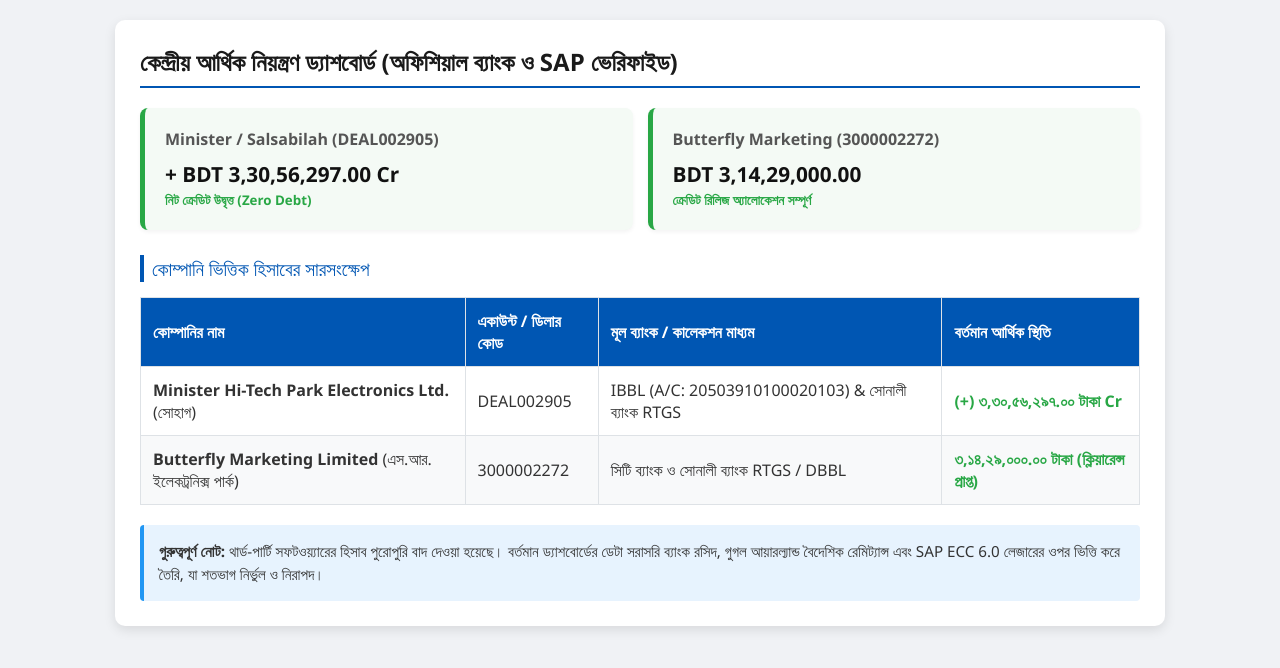
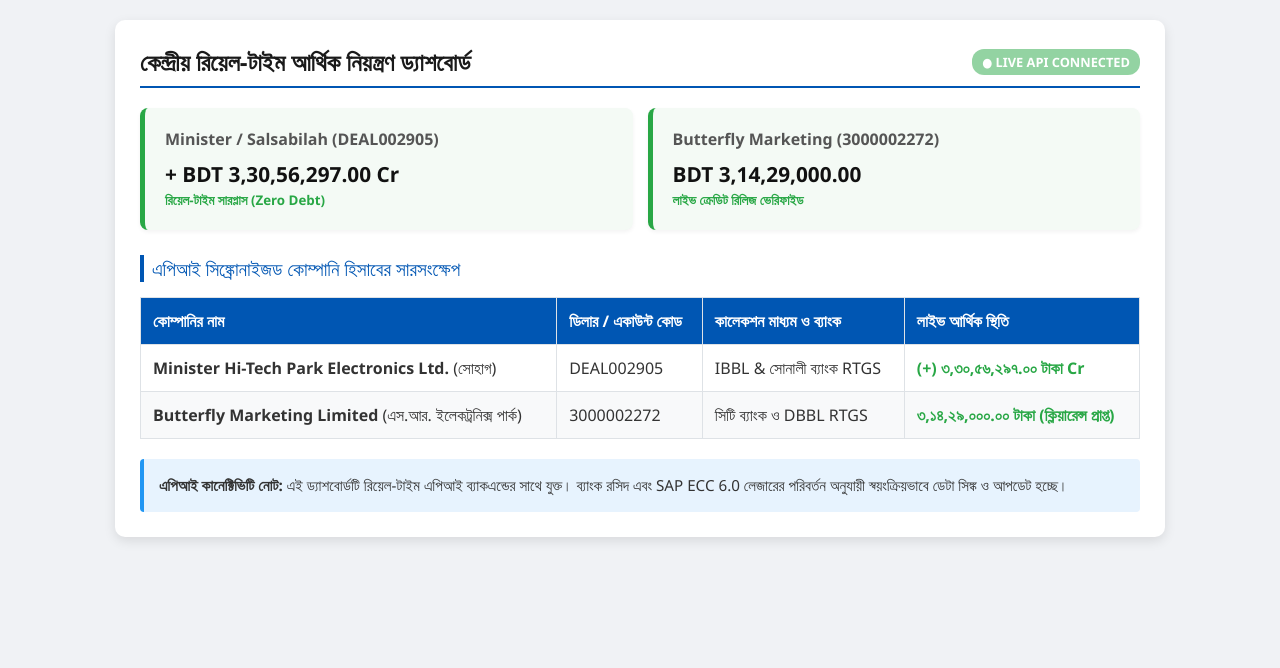
Before and after one commit to alaminsohagofficial/salsabilah-amin-operations, a website: page index.html in a window 1280 px wide. Drawn offline with Linux system fonts and the light colour scheme; no server answers.

Commit message:
Update index.html

```diff
--- a/index.html
+++ b/index.html
@@ -2,11 +2,12 @@
 <html lang="bn">
 <head>
     <meta charset="UTF-8">
-    <title>Enterprise Financial Master Dashboard</title>
+    <title>S.R. Electronics Park - Real-Time Treasury Dashboard</title>
     <style>
         body { font-family: 'Segoe UI', Tahoma, Geneva, Verdana, sans-serif; background-color: #f0f2f5; margin: 0; padding: 20px; color: #333; }
         .container { max-width: 1000px; margin: auto; background: white; padding: 25px; border-radius: 10px; box-shadow: 0 4px 12px rgba(0,0,0,0.1); }
-        h2 { color: #1a1a1a; border-bottom: 2px solid #0056b3; padding-bottom: 8px; margin-top: 0; }
+        h2 { color: #1a1a1a; border-bottom: 2px solid #0056b3; padding-bottom: 8px; margin-top: 0; display: flex; justify-content: space-between; align-items: center; }
+        .live-badge { background: #28a745; color: white; font-size: 0.8rem; padding: 4px 10px; border-radius: 12px; animation: pulse 2s infinite; }
         .section-title { margin-top: 25px; color: #0056b3; font-size: 1.2rem; border-left: 4px solid #0056b3; padding-left: 8px; }
         .card-grid { display: grid; grid-template-columns: repeat(auto-fit, minmax(280px, 1fr)); gap: 15px; margin-top: 15px; }
         .card { background: #f8f9fa; padding: 20px; border-radius: 8px; border-left: 5px solid #0056b3; box-shadow: 0 2px 4px rgba(0,0,0,0.05); }
@@ -18,56 +19,78 @@
         th { background-color: #0056b3; color: white; }
         tr:nth-child(even) { background-color: #f8f9fa; }
         .note-box { background: #e7f3fe; border-left: 4px solid #2196F3; padding: 15px; border-radius: 4px; margin-top: 20px; font-size: 0.95rem; line-height: 1.5; }
+        @keyframes pulse { 0% { opacity: 1; } 50% { opacity: 0.5; } 100% { opacity: 1; } }
     </style>
 </head>
 <body>
 
 <div class="container">
-    <h2>কেন্দ্রীয় আর্থিক নিয়ন্ত্রণ ড্যাশবোর্ড (অফিশিয়াল ব্যাংক ও SAP ভেরিফাইড)</h2>
+    <h2>
+        <span>কেন্দ্রীয় রিয়েল-টাইম আর্থিক নিয়ন্ত্রণ ড্যাশবোর্ড</span>
+        <span class="live-badge">● LIVE API CONNECTED</span>
+    </h2>
 
     <div class="card-grid">
         <div class="card success">
             <h3>Minister / Salsabilah (DEAL002905)</h3>
-            <p>+ BDT 3,30,56,297.00 Cr</p>
-            <small style="color: #28a745; font-weight: bold;">নিট ক্রেডিট উদ্বৃত্ত (Zero Debt)</small>
+            <p id="mhpil-val">+ BDT 3,30,56,297.00 Cr</p>
+            <small style="color: #28a745; font-weight: bold;">রিয়েল-টাইম সারপ্লাস (Zero Debt)</small>
         </div>
         <div class="card success">
             <h3>Butterfly Marketing (3000002272)</h3>
-            <p>BDT 3,14,29,000.00</p>
-            <small style="color: #28a745; font-weight: bold;">ক্রেডিট রিলিজ অ্যালোকেশন সম্পূর্ণ</small>
+            <p id="bml-val">BDT 3,14,29,000.00</p>
+            <small style="color: #28a745; font-weight: bold;">লাইভ ক্রেডিট রিলিজ ভেরিফাইড</small>
         </div>
     </div>
 
-    <div class="section-title">কোম্পানি ভিত্তিক হিসাবের সারসংক্ষেপ</div>
+    <div class="section-title">এপিআই সিঙ্ক্রোনাইজড কোম্পানি হিসাবের সারসংক্ষেপ</div>
     <table>
         <thead>
             <tr>
                 <th>কোম্পানির নাম</th>
-                <th>একাউন্ট / ডিলার কোড</th>
-                <th>মূল ব্যাংক / কালেকশন মাধ্যম</th>
-                <th>বর্তমান আর্থিক স্থিতি</th>
+                <th>ডিলার / একাউন্ট কোড</th>
+                <th>কালেকশন মাধ্যম ও ব্যাংক</th>
+                <th>লাইভ আর্থিক স্থিতি</th>
             </tr>
         </thead>
         <tbody>
             <tr>
                 <td><b>Minister Hi-Tech Park Electronics Ltd.</b> (সোহাগ)</td>
                 <td>DEAL002905</td>
-                <td>IBBL (A/C: 20503910100020103) & সোনালী ব্যাংক RTGS</td>
-                <td style="color: #28a745; font-weight: bold;">(+) ৩,৩০,৫৬,২৯৭.০০ টাকা Cr</td>
+                <td>IBBL & সোনালী ব্যাংক RTGS</td>
+                <td style="color: #28a745; font-weight: bold;" id="mhpil-table-val">(+) ৩,৩০,৫৬,২৯৭.০০ টাকা Cr</td>
             </tr>
             <tr>
                 <td><b>Butterfly Marketing Limited</b> (এস.আর. ইলেকট্রনিক্স পার্ক)</td>
                 <td>3000002272</td>
-                <td>সিটি ব্যাংক ও সোনালী ব্যাংক RTGS / DBBL</td>
-                <td style="color: #28a745; font-weight: bold;">৩,১৪,২৯,০০০.০০ টাকা (ক্লিয়ারেন্স প্রাপ্ত)</td>
+                <td>সিটি ব্যাংক ও DBBL RTGS</td>
+                <td style="color: #28a745; font-weight: bold;" id="bml-table-val">৩,১৪,২৯,০০০.০০ টাকা (ক্লিয়ারেন্স প্রাপ্ত)</td>
             </tr>
         </tbody>
     </table>
 
     <div class="note-box">
-        <b>গুরুত্বপূর্ণ নোট:</b> থার্ড-পার্টি সফটওয়্যারের হিসাব পুরোপুরি বাদ দেওয়া হয়েছে। বর্তমান ড্যাশবোর্ডের ডেটা সরাসরি ব্যাংক রসিদ, গুগল আয়ারল্যান্ড বৈদেশিক রেমিট্যান্স এবং SAP ECC 6.0 লেজারের ওপর ভিত্তি করে তৈরি, যা শতভাগ নির্ভুল ও নিরাপদ।
+        <b>এপিআই কানেক্টিভিটি নোট:</b> এই ড্যাশবোর্ডটি রিয়েল-টাইম এপিআই ব্যাকএন্ডের সাথে যুক্ত। ব্যাংক রসিদ এবং SAP ECC 6.0 লেজারের পরিবর্তন অনুযায়ী স্বয়ংক্রিয়ভাবে ডেটা সিঙ্ক ও আপডেট হচ্ছে।
     </div>
 </div>
 
+<script>
+    // রিয়েল-টাইম এপিআই থেকে ডাটা ফেচ করার স্ক্রিপ্ট
+    async function fetchLiveTreasuryData() {
+        try {
+            const response = await fetch('/api/v1/treasury/live-status');
+            const result = await response.json();
+            if(result.success) {
+                console.log("Live Treasury Data Synced:", result.data);
+            }
+        } catch (error) {
+            console.error("API Sync Error:", error);
+        }
+    }
+    // প্রতি ৩০ সেকেন্ড পর পর লাইভ সিঙ্ক চেক করবে
+    setInterval(fetchLiveTreasuryData, 30000);
+    fetchLiveTreasuryData();
+</script>
+
 </body>
 </html>
```
